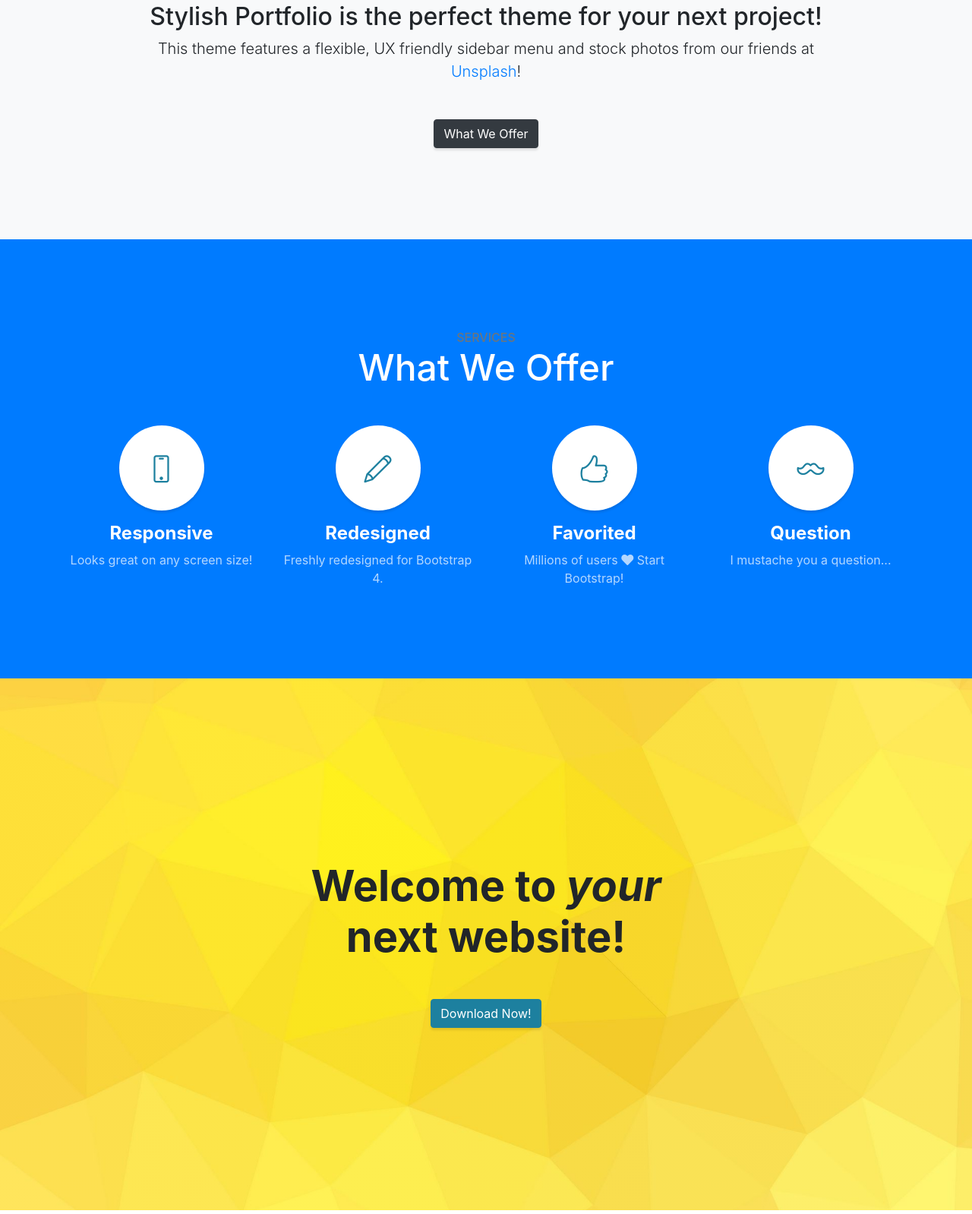
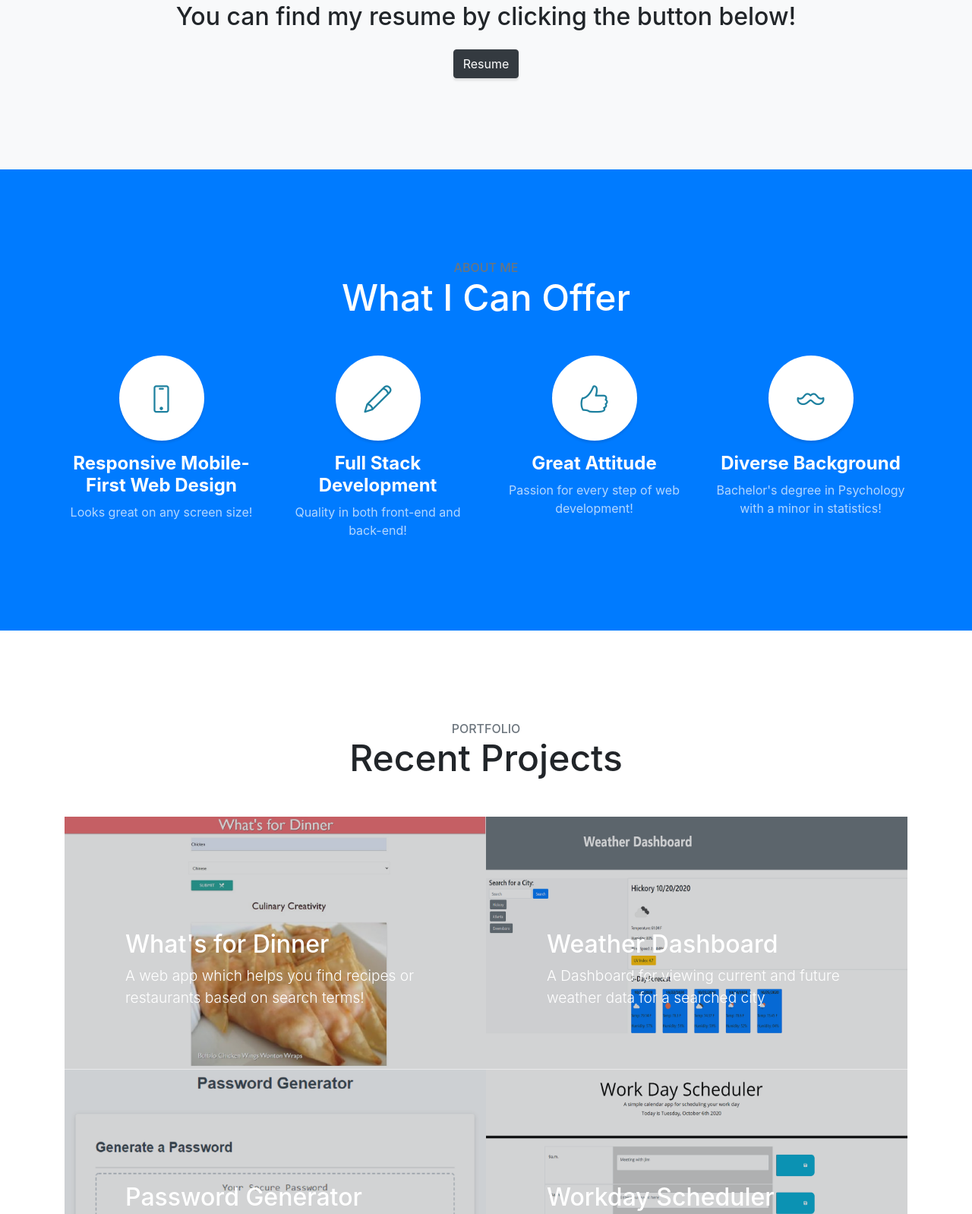
Before and after one commit to brendonstahl97/Updated-Portfolio, a website with bundled scripts: page index.html in a window 1280 px wide. Shown: the part 917-2515 px from the top of the page at 76% size. Built offline with nearby package versions, Linux system fonts and the light colour scheme.

Commit message:
finalizing site content

```diff
--- a/css/stylish-portfolio.css
+++ b/css/stylish-portfolio.css
@@ -90,7 +90,7 @@ h6 {
   position: relative;
   display: table;
   width: 100%;
-  height: auto;
+  height: 100vh;
   padding-top: 8rem;
   padding-bottom: 8rem;
   background: linear-gradient(90deg, rgba(255, 255, 255, 0.1) 0%, rgba(255, 255, 255, 0.1) 100%), url("../img/bg-masthead.jpg");
@@ -211,20 +211,6 @@ h6 {
   box-shadow: 0 3px 3px 0 rgba(0, 0, 0, 0.1);
 }
 
-.callout {
-  padding: 15rem 0;
-  background: linear-gradient(90deg, rgba(255, 255, 255, 0.1) 0%, rgba(255, 255, 255, 0.1) 100%), url("../img/bg-callout.jpg");
-  background-position: center center;
-  background-repeat: no-repeat;
-  background-size: cover;
-}
-
-.callout h2 {
-  font-size: 3.5rem;
-  font-weight: 700;
-  display: block;
-  max-width: 30rem;
-}
 
 .portfolio-item {
   display: block;
@@ -305,6 +291,7 @@ h6 {
 footer.footer {
   padding-top: 5rem;
   padding-bottom: 5rem;
+  background: linear-gradient(90deg, rgba(255, 255, 255, 0.1) 0%, rgba(255, 255, 255, 0.1) 100%), url("../img/bg-callout.jpg");
 }
 
 footer.footer .social-link {
--- a/index.html
+++ b/index.html
@@ -15,18 +15,19 @@
 
   <!-- Custom Fonts -->
   <link href="vendor/fontawesome-free/css/all.min.css" rel="stylesheet" type="text/css">
-  <link href="https://fonts.googleapis.com/css?family=Source+Sans+Pro:300,400,700,300italic,400italic,700italic" rel="stylesheet" type="text/css">
+  <link href="https://fonts.googleapis.com/css?family=Source+Sans+Pro:300,400,700,300italic,400italic,700italic"
+    rel="stylesheet" type="text/css">
   <link href="vendor/simple-line-icons/css/simple-line-icons.css" rel="stylesheet">
 
   <!-- Custom CSS -->
-  <link href="css/stylish-portfolio.min.css" rel="stylesheet">
+  <link href="css/stylish-portfolio.css" rel="stylesheet">
 
 </head>
 
 <body id="page-top">
 
   <!-- Navigation -->
-  <a class="menu-toggle rounded" href="#">
+  <a class="menu-toggle rounded-circle" href="#">
     <i class="fas fa-bars"></i>
   </a>
   <nav id="sidebar-wrapper">
@@ -38,10 +39,10 @@
         <a class="js-scroll-trigger" href="#page-top">Home</a>
       </li>
       <li class="sidebar-nav-item">
-        <a class="js-scroll-trigger" href="#about">About</a>
+        <a class="js-scroll-trigger" href="#resume">Resume</a>
       </li>
       <li class="sidebar-nav-item">
-        <a class="js-scroll-trigger" href="#services">Social Media</a>
+        <a class="js-scroll-trigger" href="#about">About Me</a>
       </li>
       <li class="sidebar-nav-item">
         <a class="js-scroll-trigger" href="#portfolio">Portfolio</a>
@@ -56,34 +57,38 @@
   <header class="masthead d-flex">
     <div class="container text-center my-auto">
       <h1 class="mb-1">Brendon Stahl</h1>
-      <h3 class="mb-5">
+      <h3 class="mb-3">
         <em>Full Stack Web Developer</em>
       </h3>
-      <a class="btn btn-primary btn-xl js-scroll-trigger" href="#about">Find Out More</a>
+      <h5 class="mb-3">
+        <em>brendonstahl97@gmail.com</em>
+      </h5>
+      <h5 class="mb-3">
+        <em>(828)962-1701</em>
+      </h5>
+      <a class="btn btn-primary btn-xl js-scroll-trigger" href="#resume">Find Out More</a>
     </div>
     <div class="overlay"></div>
   </header>
 
-  <!-- About -->
-  <section class="content-section bg-light" id="about">
+  <!-- Resume -->
+  <section class="content-section bg-light" id="resume">
     <div class="container text-center">
       <div class="row">
         <div class="col-lg-10 mx-auto">
-          <h2>Stylish Portfolio is the perfect theme for your next project!</h2>
-          <p class="lead mb-5">This theme features a flexible, UX friendly sidebar menu and stock photos from our friends at
-            <a href="https://unsplash.com/">Unsplash</a>!</p>
-          <a class="btn btn-dark btn-xl js-scroll-trigger" href="#services">What We Offer</a>
+          <h2>You can find my resume by clicking the button below!</h2>
+          <a class="btn btn-dark btn-xl mt-3" href="Resume.pdf" target="_blank">Resume</a>
         </div>
       </div>
     </div>
   </section>
 
-  <!-- Services -->
-  <section class="content-section bg-primary text-white text-center" id="services">
+  <!-- About Me -->
+  <section class="content-section bg-primary text-white text-center" id="about">
     <div class="container">
       <div class="content-section-heading">
-        <h3 class="text-secondary mb-0">Services</h3>
-        <h2 class="mb-5">What We Offer</h2>
+        <h3 class="text-secondary mb-0">About Me</h3>
+        <h2 class="mb-5">What I Can Offer</h2>
       </div>
       <div class="row">
         <div class="col-lg-3 col-md-6 mb-5 mb-lg-0">
@@ -91,7 +96,7 @@
             <i class="icon-screen-smartphone"></i>
           </span>
           <h4>
-            <strong>Responsive</strong>
+            <strong>Responsive Mobile-First Web Design</strong>
           </h4>
           <p class="text-faded mb-0">Looks great on any screen size!</p>
         </div>
@@ -100,43 +105,32 @@
             <i class="icon-pencil"></i>
           </span>
           <h4>
-            <strong>Redesigned</strong>
+            <strong>Full Stack Development</strong>
           </h4>
-          <p class="text-faded mb-0">Freshly redesigned for Bootstrap 4.</p>
+          <p class="text-faded mb-0">Quality in both front-end and back-end!</p>
         </div>
         <div class="col-lg-3 col-md-6 mb-5 mb-md-0">
           <span class="service-icon rounded-circle mx-auto mb-3">
             <i class="icon-like"></i>
           </span>
           <h4>
-            <strong>Favorited</strong>
+            <strong>Great Attitude</strong>
           </h4>
-          <p class="text-faded mb-0">Millions of users
-            <i class="fas fa-heart"></i>
-            Start Bootstrap!</p>
+          <p class="text-faded mb-0">Passion for every step of web development!</p>
         </div>
         <div class="col-lg-3 col-md-6">
           <span class="service-icon rounded-circle mx-auto mb-3">
             <i class="icon-mustache"></i>
           </span>
           <h4>
-            <strong>Question</strong>
+            <strong>Diverse Background</strong>
           </h4>
-          <p class="text-faded mb-0">I mustache you a question...</p>
+          <p class="text-faded mb-0">Bachelor's degree in Psychology with a minor in statistics!</p>
         </div>
       </div>
     </div>
   </section>
 
-  <!-- Callout -->
-  <section class="callout">
-    <div class="container text-center">
-      <h2 class="mx-auto mb-5">Welcome to
-        <em>your</em>
-        next website!</h2>
-      <a class="btn btn-primary btn-xl" href="https://startbootstrap.com/themes/stylish-portfolio/">Download Now!</a>
-    </div>
-  </section>
 
   <!-- Portfolio -->
   <section class="content-section" id="portfolio">
@@ -154,7 +148,7 @@
                 <p class="mb-0">A web app which helps you find recipes or restaurants based on search terms!</p>
               </div>
             </div>
-            <img class="img-fluid" src="img/portfolio-1.jpg" alt="">
+            <img class="img-fluid" src="img/portfolio-1.jpg" alt="What's for Dinner demo image">
           </a>
         </div>
         <div class="col-lg-6">
@@ -165,7 +159,7 @@
                 <p class="mb-0">A Dashboard for viewing current and future weather data for a searched city</p>
               </div>
             </div>
-            <img class="img-fluid" src="img/portfolio-2.jpg" alt="">
+            <img class="img-fluid" src="img/portfolio-2.jpg" alt="Weather Dashboard demo image">
           </a>
         </div>
         <div class="col-lg-6">
@@ -176,7 +170,7 @@
                 <p class="mb-0">A password generation tool which creates a password based on user-selected criteria</p>
               </div>
             </div>
-            <img class="img-fluid" src="img/portfolio-3.jpg" alt="">
+            <img class="img-fluid" src="img/portfolio-3.jpg" alt="Password Generator demo image">
           </a>
         </div>
         <div class="col-lg-6">
@@ -187,29 +181,21 @@
                 <p class="mb-0">A workday shceduling tool to help organize and keep track of your workday</p>
               </div>
             </div>
-            <img class="img-fluid" src="img/portfolio-4.jpg" alt="">
+            <img class="img-fluid" src="img/portfolio-4.jpg" alt="Workday Schedule demo image">
           </a>
         </div>
       </div>
     </div>
   </section>
 
-  <!-- Call to Action -->
-  <section class="content-section bg-primary text-white">
-    <div class="container text-center">
-      <h2 class="mb-4">The buttons below are impossible to resist...</h2>
-      <a href="#!" class="btn btn-xl btn-light mr-4">Click Me!</a>
-      <a href="#!" class="btn btn-xl btn-dark">Look at Me!</a>
-    </div>
-  </section>
-
 
   <!-- Footer -->
   <footer class="footer text-center">
-    <div class="container">
+    <div class="container" id="contact">
       <ul class="list-inline mb-5">
         <li class="list-inline-item">
-          <a class="social-link rounded-circle text-white" href="https://www.linkedin.com/in/brendon-stahl-9a518a176/" target="_blank">
+          <a class="social-link rounded-circle text-white" href="https://www.linkedin.com/in/brendon-stahl-9a518a176/"
+            target="_blank">
             <i class="icon-social-linkedin"></i>
           </a>
         </li>
```
Also changed, not shown: 1 other file.
